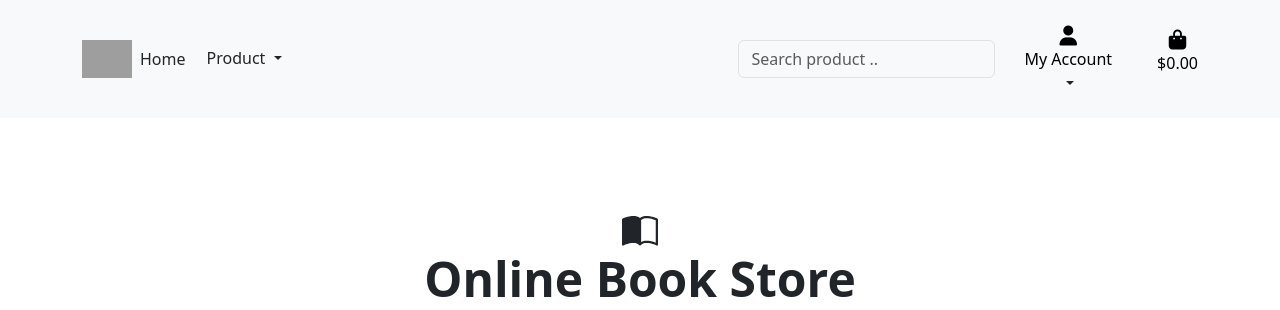
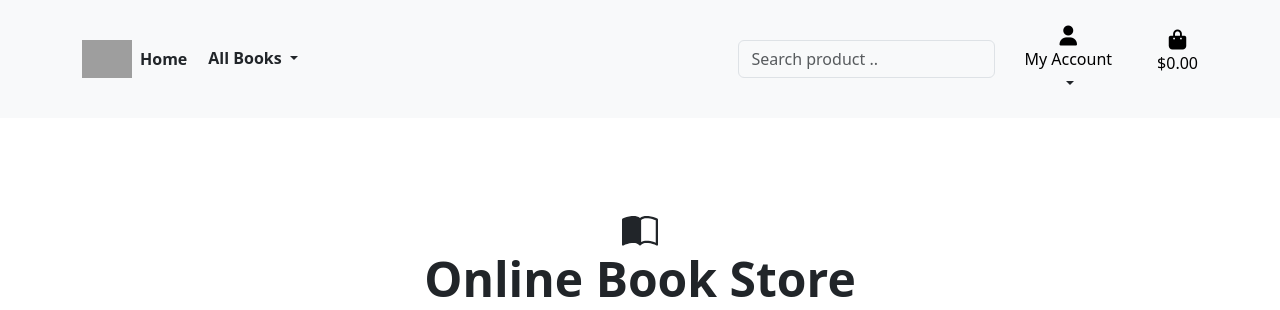
Before and after one commit to mamuzaan/Portfolio_MS5_Bookstore, a Django app: page / in a window 1280 px wide. Shown: the top 310 px of the page. Run offline with Django 3.2, Linux system fonts and the light colour scheme; some libraries are stand-ins or nearby versions; grey boxes are pictures that could not be loaded.

Commit message:
Update main page navbar font style is bold

```diff
--- a/templates/base.html
+++ b/templates/base.html
@@ -40,10 +40,10 @@
           </a>
 
           <div class="nav col-12 col-lg-auto me-lg-auto mb-2 justify-content-center mb-md-0">
-            <a href="/" class="nav-link px-2 text-dark">Home</a>
+            <a href="/" class="nav-link px-2 text-dark"><b>Home</b></a>
             <div class="dropdown">
               <div class="btn dropdown-toggle" id="dropdownMenuButton" data-bs-toggle="dropdown" aria-expanded="false" role="navigation">
-                Product
+               <b>All Books</b>
               </div>
               <ul class="dropdown-menu" aria-labelledby="dropdownMenuButton">
                 <li><a class="dropdown-item" href="{% url 'products:products' %}">All Products</a></li>
```
